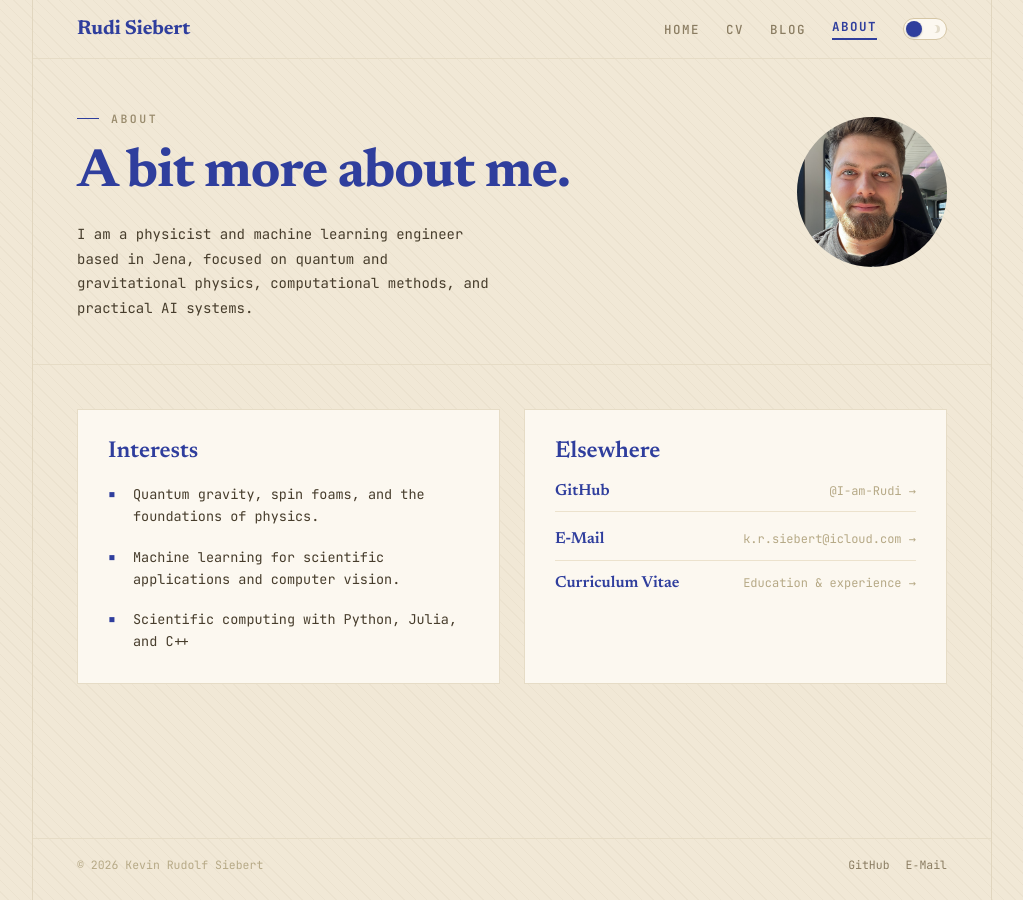
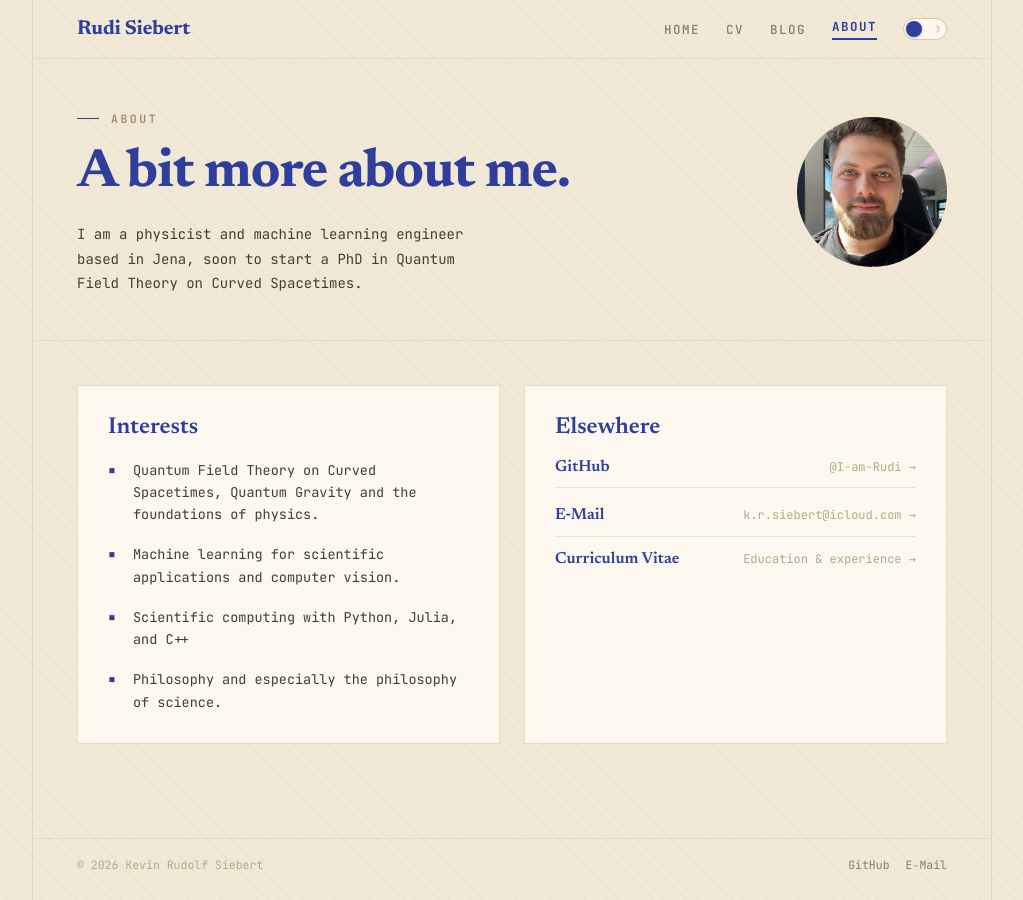
Before and after one commit to I-am-Rudi/i-am-rudi.github.io, a Jekyll site: the page built from about.md, in a window 1280 px wide. Shown: the whole page, without its empty margins (128-1151 px from the left). Built offline with Jekyll 4.4.1, drawn with Linux system fonts in a browser that asks for light colours.

Commit message:
content update main pages

```diff
--- a/about.md
+++ b/about.md
@@ -7,9 +7,11 @@ heading: A bit more about me.
 profile: /assets/images/profile.jpg
 
 interests:
-  - Quantum gravity, spin foams, and the foundations of physics.
+  - Quantum Field Theory on Curved Spacetimes, Quantum Gravity and the
+    foundations of physics.
   - Machine learning for scientific applications and computer vision.
   - Scientific computing with Python, Julia, and C++
+  - Philosophy and especially the philosophy of science.
 
 links:
   - name: GitHub
@@ -24,4 +26,5 @@ links:
     meta: "Education & experience →"
 ---
 
-I am a physicist and machine learning engineer based in Jena, focused on quantum and gravitational physics, computational methods, and practical AI systems.
+I am a physicist and machine learning engineer based in Jena, soon to start a
+PhD in Quantum Field Theory on Curved Spacetimes.
```
Also changed, not shown: index.md (+7 -6 lines).
